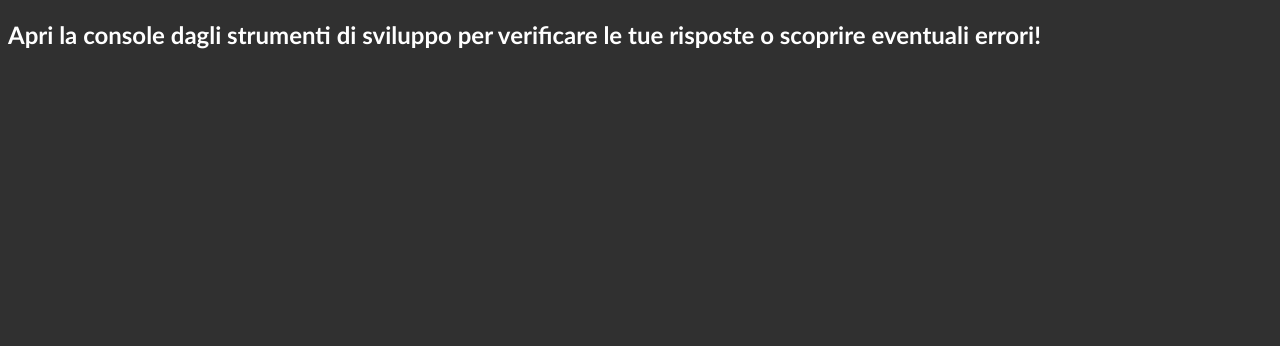
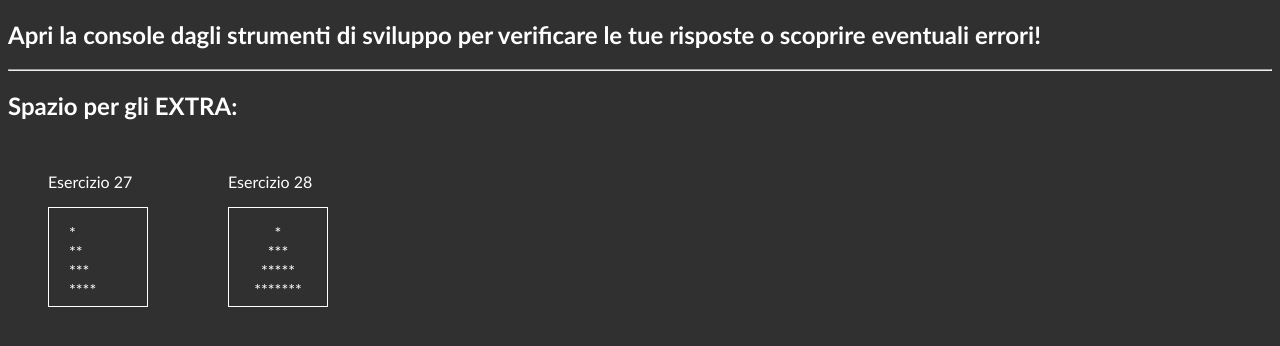
Before and after one commit to kaem0n/epicode-U1-W3-D5, a plain HTML site: page index.html in a window 1280 px wide. Drawn offline with Linux system fonts and the light colour scheme.

Commit message:
added working code for remaining extra exercises

```diff
--- a/D10.js
+++ b/D10.js
@@ -428,6 +428,20 @@ const trClassAddTest = function () {
 
 */
 
+const halfTree = function (n) {
+  const leaf = '*'
+  const parts = []
+  parts.push(leaf)
+  const container = document.getElementById('e27')
+  let treeHTML = `<span>*</span>`
+  for (let i=1; i<n; i++) {
+    parts.push(parts[i-1].concat(leaf))
+    treeHTML += `<span>${parts[i]}</span>`
+  }
+  container.innerHTML = treeHTML
+}
+halfTree(4)
+
 /* ESERCIZIO 28
   Crea una funzione chiamata "tree" che riceve un numero come parametro e costruisce un albero di "*" (asterischi) dell'altezza fornita.
 
@@ -440,9 +454,40 @@ const trClassAddTest = function () {
 
 */
 
+const tree = function (n) {
+  const leaf = '*'
+  const parts = []
+  parts.push(leaf)
+  const container = document.getElementById('e28')
+  container.style.alignItems = 'center'
+  let treeHTML = `<span>*</span>`
+  for (let i=1; i<n; i++) {
+    parts.push((parts[i-1] + leaf + leaf))
+    treeHTML += `<span>${parts[i]}</span>`
+  }
+  container.innerHTML = treeHTML
+}
+tree(4)
+
 /* ESERCIZIO 29
   Crea una funzione chiamata "isItPrime" che riceve un numero come parametro e ritorna true se il numero fornito è un numero primo.
 */
+
+const isItPrime = function (n) {
+  if (n === 2 || n === 3) {
+    return true
+  } else if (n % 2 === 0) {
+    return false
+  } else {
+    for (let i=3; i<=n; i++) {
+      if (n % i === 0) {
+        return false
+      } else {
+        return true
+      }
+    }
+  }
+}
 
 /* Questo array viene usato per gli esercizi. Non modificarlo. */
 
@@ -570,3 +615,5 @@ console.log('16) La somma di tutti gli anni dei film di "movies" è:', sumAllThe
 console.log('17) Cerco la parola "Rings" usando la funzione appena creata:', searchByTitle('Rings'))
 console.log('18) Cerco la parola "Avengers" usando la funzione appena creata:', searchAndDivide('Avengers'))
 console.log('19) Rimuovo l\'indice n. 12 dall\'array "movies":', removeIndex(12))
+console.log('/==/ EXTRA /==/')
+console.log('29) Test isItPrime():', isItPrime(23))
--- a/index.html
+++ b/index.html
@@ -11,6 +11,21 @@
         color: white;
         background-color: rgb(48, 48, 48);
       }
+
+      section {
+        display: flex;
+        flex-wrap: wrap;
+      }
+
+      div {
+        display: flex;
+        flex-direction: column;
+        border: 1px solid white;
+        min-height: 100px;
+        min-width: 100px;
+        padding: 15px 20px 0 20px;
+        box-sizing: border-box;
+      }
     </style>
   </head>
   <body>
@@ -19,6 +34,18 @@
         Apri la console dagli strumenti di sviluppo per verificare le tue
         risposte o scoprire eventuali errori!
       </h2>
+      <hr />
+      <h2>Spazio per gli EXTRA:</h2>
+      <section>
+        <figure>
+          <p>Esercizio 27</p>
+          <div id="e27"></div>
+        </figure>
+        <figure>
+          <p>Esercizio 28</p>
+          <div id="e28"></div>
+        </figure>
+      </section>
     </main>
     <script src="D10.js"></script>
   </body>
```
